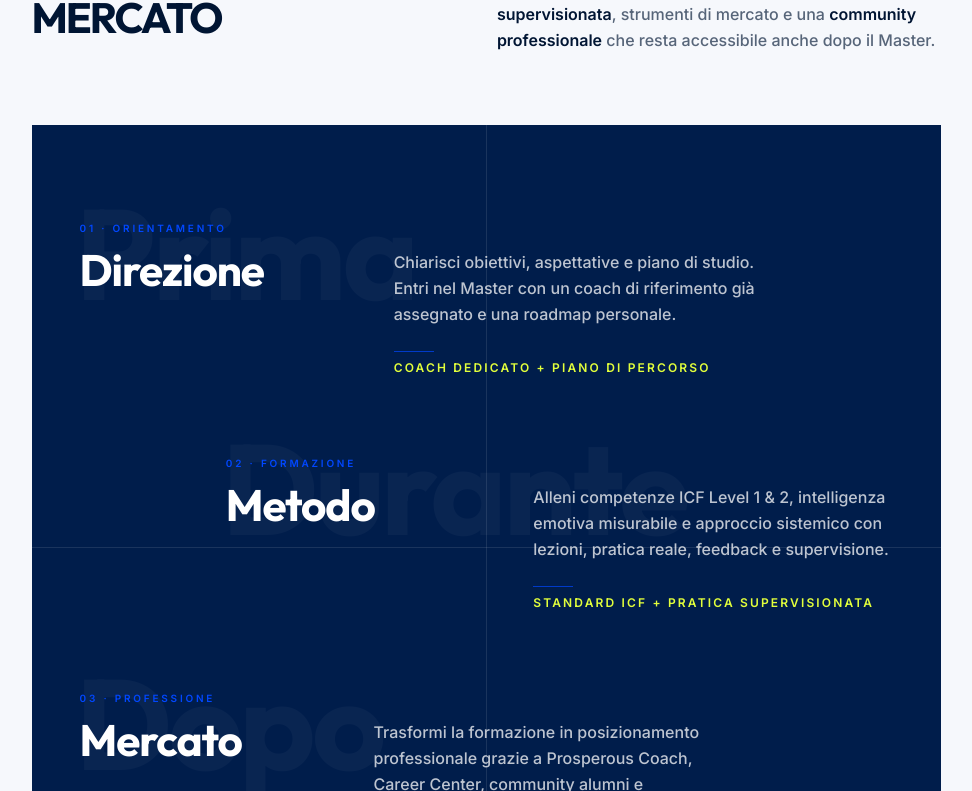
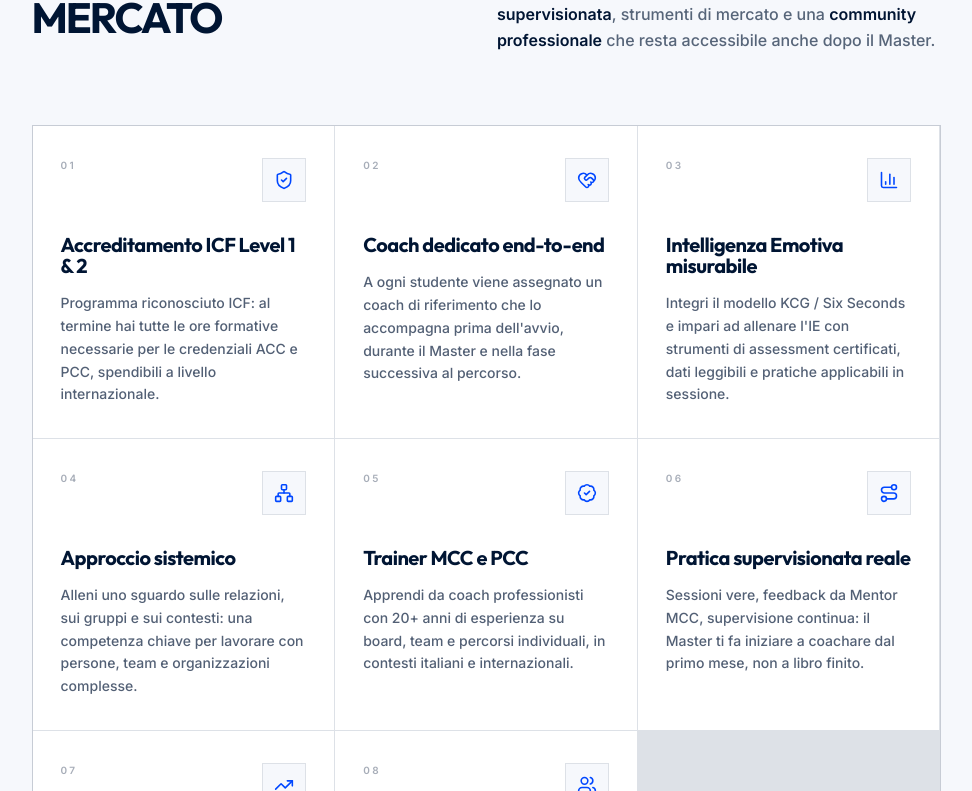
Before and after one commit to danielecolasanti22-wq/asterys-lab---scuola-di-coaching-icf, a React (Vite) app: page /corsi/apcm in a window 1280 px wide. Shown: the part 2049-2840 px from the top of the page, without its empty margins (154-1126 px from the left). Built offline with nearby package versions, Linux system fonts and the light colour scheme.

Commit message:
Restore APCM benefits cards with professional icons

```diff
--- a/src/pages/CourseDetail.tsx
+++ b/src/pages/CourseDetail.tsx
@@ -27,6 +27,12 @@ import {
   ChevronLeft,
   ChevronRight as ChevronRightIcon,
   X,
+  ShieldCheck,
+  HeartHandshake,
+  BarChart3,
+  Network,
+  BadgeCheck,
+  Route,
 } from 'lucide-react';
 import { motion, AnimatePresence } from 'motion/react';
 import {
@@ -587,65 +593,42 @@ export default function CourseDetail() {
               ) : null}
             </div>
 
-            <div className="relative overflow-hidden bg-[#001D4B] px-6 py-8 text-white sm:px-8 lg:px-12 lg:py-14">
-              <div className="pointer-events-none absolute inset-x-0 top-1/2 h-px bg-white/10" />
-              <div className="pointer-events-none absolute left-1/2 top-0 hidden h-full w-px bg-white/10 lg:block" />
-              {[
-                {
-                  phase: 'Prima',
-                  label: 'Orientamento',
-                  title: 'Direzione',
-                  body:
-                    'Chiarisci obiettivi, aspettative e piano di studio. Entri nel Master con un coach di riferimento già assegnato e una roadmap personale.',
-                  output: 'Coach dedicato + piano di percorso',
-                },
-                {
-                  phase: 'Durante',
-                  label: 'Formazione',
-                  title: 'Metodo',
-                  body:
-                    'Alleni competenze ICF Level 1 & 2, intelligenza emotiva misurabile e approccio sistemico con lezioni, pratica reale, feedback e supervisione.',
-                  output: 'Standard ICF + pratica supervisionata',
-                },
-                {
-                  phase: 'Dopo',
-                  label: 'Professione',
-                  title: 'Mercato',
-                  body:
-                    'Trasformi la formazione in posizionamento professionale grazie a Prosperous Coach, Career Center, community alumni e formazione continua.',
-                  output: 'Career Center + community alumni',
-                },
-              ].map((phase, i) => (
-                <div
-                  key={phase.phase}
-                  className={`relative grid gap-6 py-8 lg:grid-cols-[0.7fr_1fr] lg:gap-14 lg:py-10 ${
-                    i === 1 ? 'lg:ml-[18%]' : i === 2 ? 'lg:max-w-[78%]' : 'lg:max-w-[84%]'
-                  }`}
-                >
-                  <div className="relative">
-                    <span className="absolute -left-1 -top-8 select-none font-display text-7xl font-black leading-none tracking-tight text-white/[0.035] sm:text-8xl lg:text-9xl">
-                      {phase.phase}
-                    </span>
-                    <p className="relative text-[10px] font-black uppercase tracking-[0.28em] text-brand-accent mb-3">
-                      {String(i + 1).padStart(2, '0')} · {phase.label}
+            <div className="grid md:grid-cols-2 lg:grid-cols-3 gap-px overflow-hidden border border-brand-navy/10 bg-brand-navy/10">
+              {course.whyChoose.bullets.map((b, i) => {
+                const benefitIcons = [
+                  ShieldCheck,
+                  HeartHandshake,
+                  BarChart3,
+                  Network,
+                  BadgeCheck,
+                  Route,
+                  TrendingUp,
+                  Users,
+                ];
+                const Icon = benefitIcons[i % benefitIcons.length];
+                return (
+                  <article
+                    key={i}
+                    className="group relative min-h-[270px] bg-white px-6 py-7 sm:px-7 sm:py-8 transition-colors hover:bg-[#FBFCFF]"
+                  >
+                    <div className="absolute inset-x-0 top-0 h-1 bg-brand-accent/0 transition-colors group-hover:bg-brand-accent" />
+                    <div className="mb-8 flex items-start justify-between gap-4">
+                      <span className="text-[10px] font-black uppercase tracking-[0.24em] text-brand-navy/35">
+                        {String(i + 1).padStart(2, '0')}
+                      </span>
+                      <span className="inline-flex h-11 w-11 items-center justify-center border border-brand-navy/10 bg-[#F6F8FC] text-brand-accent transition-colors group-hover:border-brand-accent/25 group-hover:bg-[#E6EFFF]">
+                        <Icon size={20} strokeWidth={1.9} />
+                      </span>
+                    </div>
+                    <h3 className="text-lg sm:text-xl font-display font-black text-brand-navy tracking-tight leading-[1.05] mb-4">
+                      {b.title}
+                    </h3>
+                    <p className="text-sm text-brand-navy/68 leading-relaxed font-medium">
+                      {b.desc}
                     </p>
-                    <h3 className="relative text-3xl sm:text-4xl lg:text-[2.75rem] font-display font-black tracking-tight leading-[0.98]">
-                      {phase.title}
-                    </h3>
-                  </div>
-                  <div className="relative lg:pt-7">
-                    <p className="text-sm sm:text-base text-white/74 leading-relaxed font-medium max-w-xl">
-                      {phase.body}
-                    </p>
-                    <div className="mt-6 flex flex-wrap items-center gap-x-4 gap-y-2">
-                      <span className="h-px w-10 bg-brand-accent/70" />
-                      <p className="text-[11px] sm:text-xs font-black uppercase tracking-[0.18em] text-[#E2FF3B]">
-                        {phase.output}
-                      </p>
-                    </div>
-                  </div>
-                </div>
-              ))}
+                  </article>
+                );
+              })}
             </div>
           </div>
         </section>
```
